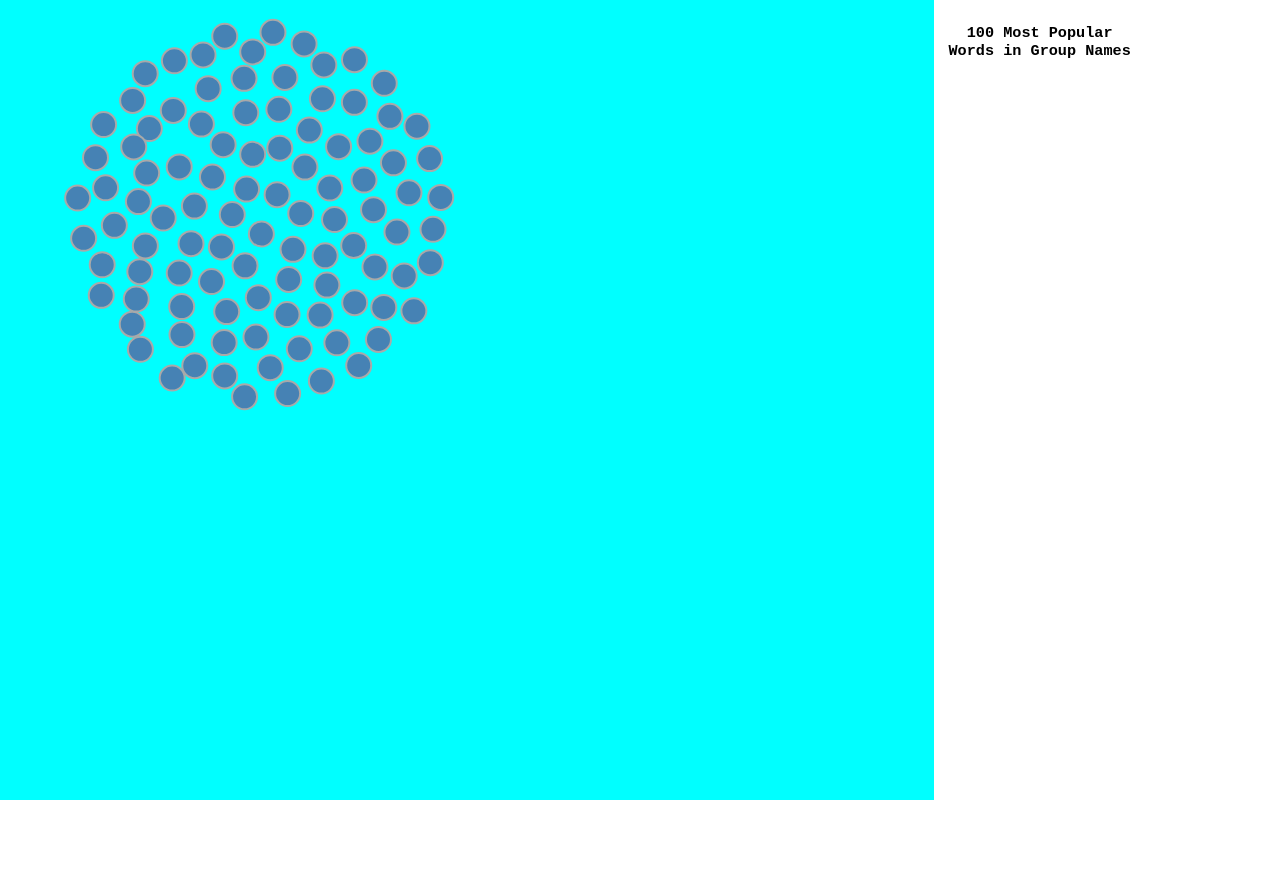
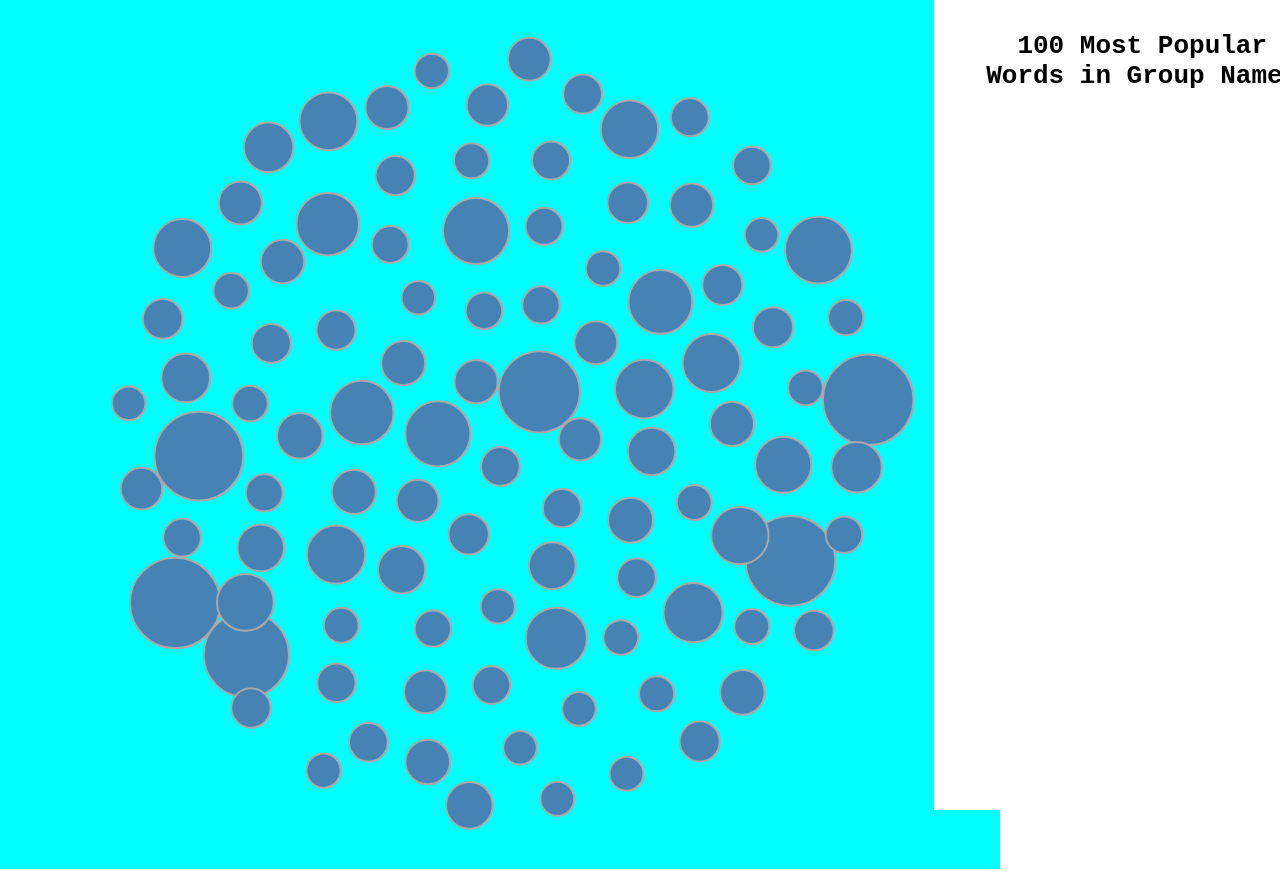
Before and after one commit to travisolbrich/csce444-infovis, a plain HTML site: page client/cluster.html in a window 1280 px wide. Before the commit the page ends 800 px from the top, so only its background shows below. Drawn offline with nearby package versions, Linux system fonts and the light colour scheme; animation ran at ten frames a second.

Commit message:
Incomplete - Adding labels to nodes

```diff
--- a/client/cluster.html
+++ b/client/cluster.html
@@ -15,15 +15,15 @@
     <div class="clearfix"></div>
 
     <div class="right">
-        <h3><pre>   100 Most Popular
- Words in Group Names</pre></h3>
+        <h1><pre>     100 Most Popular
+   Words in Group Names</pre></h1>
     </div>
     <script src="//d3js.org/d3.v3.min.js" charset="utf-8"></script>
         <script>
-            var w = 520,
-                h = 429;
+            var w = 1000,
+                h = 869;
             var force = d3.layout.force()
-                            .charge(-60)
+                            .charge(-250)
                             //.chargeDistance(100)
                             .linkDistance(30)
                             //.friction(0)
@@ -42,25 +42,46 @@
                 force.nodes(graph.nodes)
                      .start();
 
+                /*var gnodes = svg.selectAll('g.gnode')
+                                .data(graph.nodes)
+                                .enter()
+                                .append('g')
+                                .classed('gnode', true);*/
+
                 var node = svg.selectAll(".node")
                             .data(graph.nodes)
                             .enter().append("circle")
                             .attr("class", "node")
                             .attr("cx", function() { return Math.random() * 450; })
                             .attr("cy", function() { return Math.random() * 450; })
-                            .attr("r", 12.5)
+                            .attr("r", function(d) { return Math.sqrt(d.occurrences)/1.2})
                             .style("fill", "steelblue")          //function(d) { return color(1); }
                             .style("stroke", "darkgrey")
                             .style("stroke-width", "2px")
+                            .style("fontcolor", "white")
                             .call(force.drag);
 
                 node.append("title")
                     .text(function(d) { return d.word; });
 
+                /*var titles = gnodes.append("title")
+                            .text(function(d) { return d.word; });*/
+
+                //console.log(titles);
+
                 force.on("tick", function() {
                     node.attr("cx", function(d) { return d.x; })
                         .attr("cy", function(d) { return d.y; });
                 });
+
+                /*node.on("click", function(){
+                   window.location='#';
+                });*/
+
+                //gnodes.attr("transform", function(d) {return 'translate('+ [d.x, d.y] + ')'});
+                /*gnodes.attr("transform", function(d) {
+                    return 'translate(' + [d.x, d.y] + ')';
+                });*/
             });
         </script>
     <!--<script src="cluster.js"></script>    -->
```
